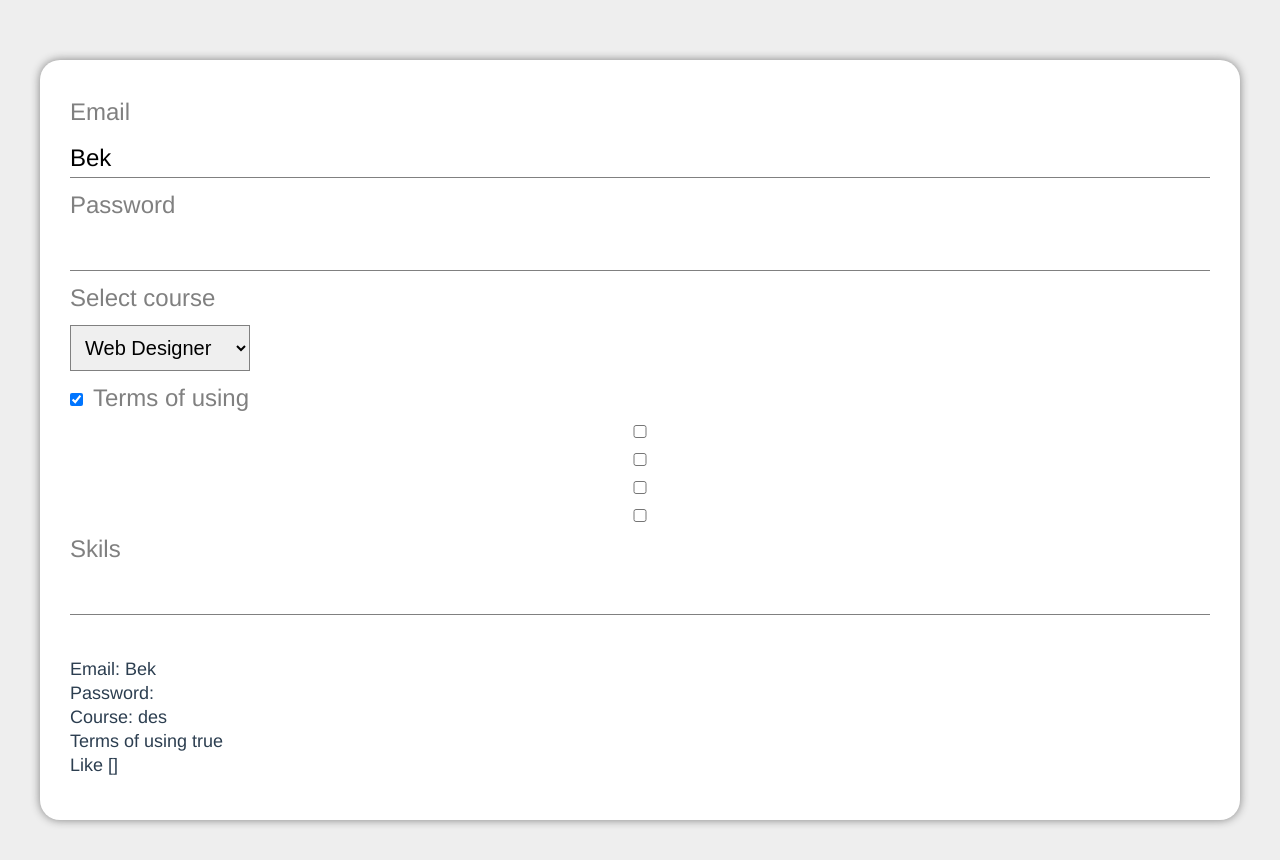
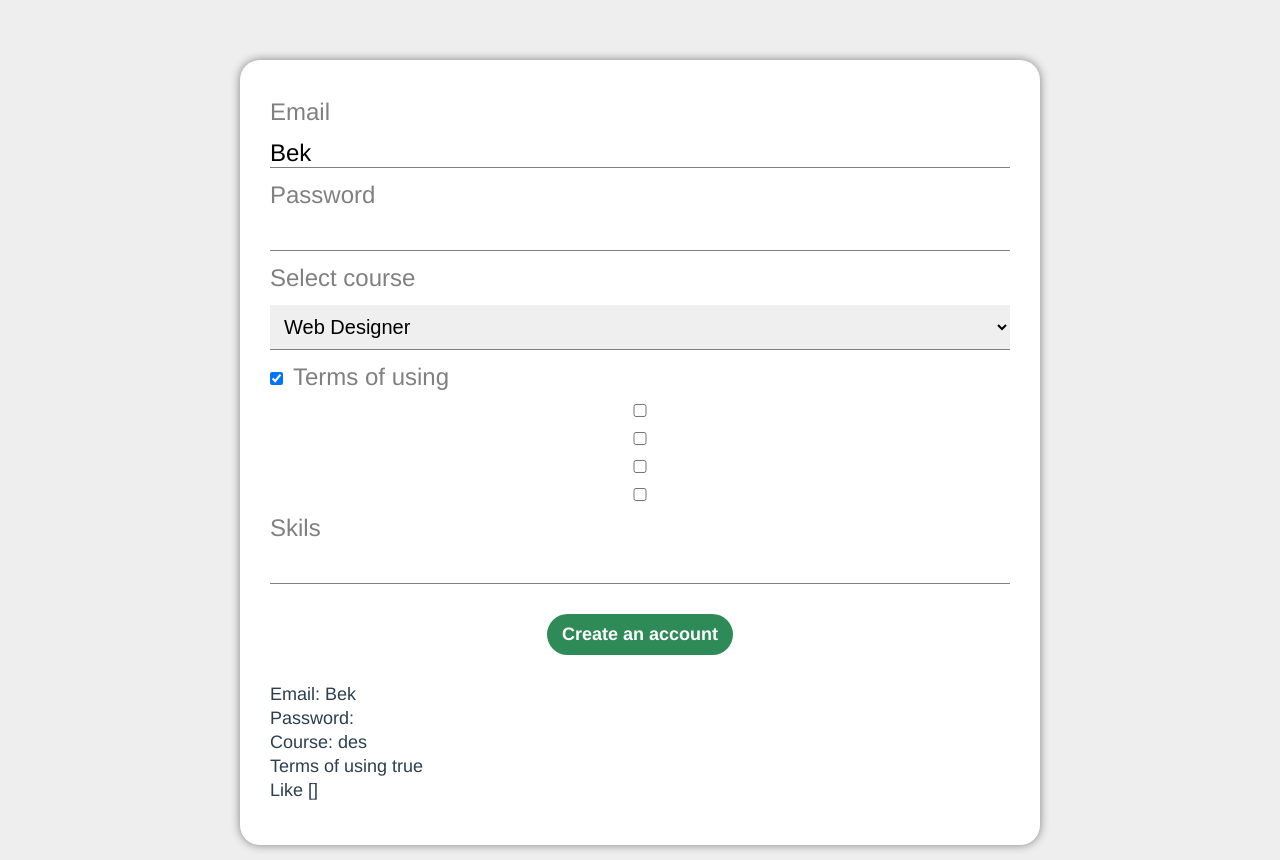
Before and after one commit to Bekzod2421/vue-form, a Vue app: page / in a window 1280 px wide. Built offline with nearby package versions, Linux system fonts and the light colour scheme.

Commit message:
Making form sbmit

```diff
--- a/src/App.vue
+++ b/src/App.vue
@@ -27,7 +27,7 @@ body {
   margin-top: 60px;
 }
 .container {
-  max-width: 1200px;
+  max-width: 800px;
   margin: 0 auto;
   background-color: white;
   padding: 40px 30px;
--- a/src/components/SignUp.vue
+++ b/src/components/SignUp.vue
@@ -1,9 +1,10 @@
 <template>
-  <form action="" class="sup">
+  <form action="" class="sup" @submit.prevent="submit">
     <label for="">Email</label>
     <input type="email" required v-model="email" />
     <label for="">Password</label>
     <input type="password" required v-model="code" />
+    <div class="error" v-if="codeError">{{ codeError }}</div>
     <label for=""> Select course</label>
     <select name="" id="" v-model="kurs">
       <option value="dev">Web Developer</option>
@@ -24,6 +25,7 @@
         <span @click="del(skils)">{{ skils }}</span>
       </div>
     </div>
+    <div class="submit"><button>Create an account</button></div>
   </form>
   <p class="text">Email: {{ email }}</p>
   <p class="text">Password: {{ code }}</p>
@@ -43,6 +45,7 @@ export default {
       terms: true,
       like: [],
       skilName: "",
+      codeError: "",
       skils: [],
     };
   },
@@ -59,6 +62,10 @@ export default {
       this.skils = this.skils.filter((item) => {
         return skil !== item;
       });
+    },
+    submit() {
+      this.codeError = this.code.length > 5 ? "" : "Password must be at 6";
+      console.log("Email:", this.email);
     },
   },
 };
@@ -79,12 +86,11 @@ export default {
 }
 .sup input {
   border-bottom: 1px solid grey;
-  padding: 5px 0;
   font-size: 24px;
 }
 .sup select {
-  align-self: start;
-  border: 1px solid grey;
+  /* align-self: start; */
+  border-bottom: 1px solid grey;
   padding: 10px 10px;
   cursor: pointer;
   font-size: 20px;
@@ -104,6 +110,21 @@ export default {
   padding: 5px 10px;
   cursor: pointer;
 }
+.submit {
+  display: flex;
+  justify-content: center;
+}
+.submit button {
+  border-radius: 30px;
+  padding: 10px 15px;
+  background-color: seagreen;
+  font-weight: bold;
+  font-size: 18px;
+  color: #fff;
+}
+.error {
+  color: #ff0062;
+}
 .text {
   font-size: 18px;
   text-align: left;
```
